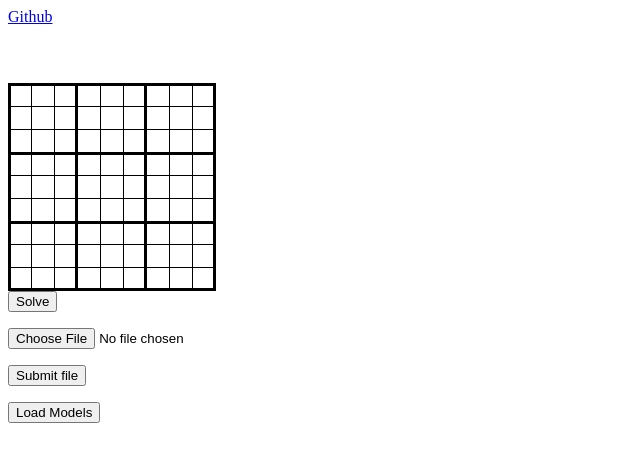
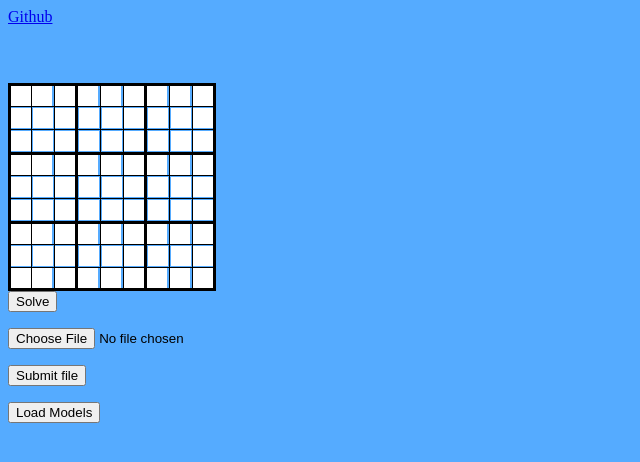
Before and after one commit to mkaufmann84/Image-Sudoku-Solver-Web, a Flask app: template templates/website.html in a window 1280 px wide. Shown: the top 462 px of the page, without its empty margins (0-640 px from the left). Run offline with Flask 2, Linux system fonts and the light colour scheme; the template is opened without the code that fills it, so the values that code supplies are empty.

Commit message:
Update webstyles.css

```diff
--- a/static/styles/webstyles.css
+++ b/static/styles/webstyles.css
@@ -1,3 +1,7 @@
+body {
+  background-color: #55ABFF;
+}
+
 table{
     border-collapse: collapse;
     /*margin-right: auto;
```
